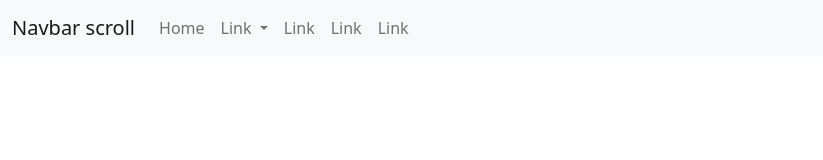
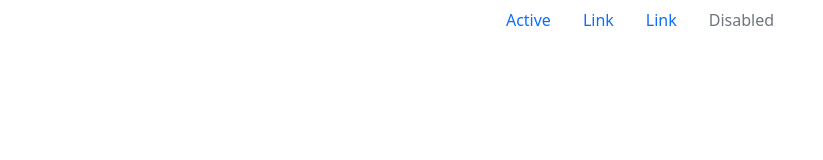
Before and after one commit to Arthur7436/nikkei-bar-restaurant-clone, a plain HTML site: page index.html in a window 1280 px wide. Shown: the whole page, without its empty margins (0-823 px from the left). Drawn offline with nearby package versions, Linux system fonts and the light colour scheme.

Commit message:
new nav html added

```diff
--- a/index.html
+++ b/index.html
@@ -5,7 +5,7 @@
     <meta charset="UTF-8">
     <meta http-equiv="X-UA-Compatible" content="IE=edge">
     <meta name="viewport" content="width=device-width, initial-scale=1.0">
-    <title>Nikkei Bar & Restaurant</title>
+    <title>Nikkei Bar & Restaurant clone</title>
     <!-- CSS only -->
     <link rel="stylesheet" href="style.css">
     <link href="https://cdn.jsdelivr.net/npm/bootstrap@5.2.2/dist/css/bootstrap.min.css" rel="stylesheet"
@@ -13,28 +13,9 @@
 </head>
 <body>
 <section>
-    <div>
-        <nav class="navbar navbar-expand-lg navbar-light bg-light">
-            <div class="container-fluid">
-              <a class="navbar-brand" href="#">Navbar scroll</a>
-              <button class="navbar-toggler" type="button" data-bs-toggle="collapse" data-bs-target="#navbarScroll" aria-controls="navbarScroll" aria-expanded="false" aria-label="Toggle navigation">
-                <span class="navbar-toggler-icon"></span>
-              </button>
-              <div class="collapse navbar-collapse" id="navbarScroll">
-                <ul class="navbar-nav me-auto my-2 my-lg-0 navbar-nav-scroll" style="--bs-scroll-height: 100px;">
+  <ul class="nav justify-content-center">
     <li class="nav-item">
-                    <a class="nav-link" aria-current="page" href="#">Home</a>
-                  </li>
-                  <li class="nav-item dropdown">
-                    <a class="nav-link dropdown-toggle" href="#" id="navbarScrollingDropdown" role="button" data-bs-toggle="dropdown" aria-expanded="false">
-                      Link
-                    </a>
-                    <ul class="dropdown-menu" aria-labelledby="navbarScrollingDropdown">
-                      <li><a class="dropdown-item" href="#">Action</a></li>
-                      <li><a class="dropdown-item" href="#">Another action</a></li>
-                      <li><hr class="dropdown-divider"></li>
-                      <li><a class="dropdown-item" href="#">Something else here</a></li>
-                    </ul>
+      <a class="nav-link active" href="#">Active</a>
     </li>
     <li class="nav-item">
       <a class="nav-link" href="#">Link</a>
@@ -43,13 +24,9 @@
       <a class="nav-link" href="#">Link</a>
     </li>
     <li class="nav-item">
-                    <a class="nav-link" href="#">Link</a>
+      <a class="nav-link disabled" href="#" tabindex="-1" aria-disabled="true">Disabled</a>
     </li>
   </ul>
-              </div>
-            </div>
-          </nav>
-    </div>
 </section>
 
 
```
Lines whose indentation alone changed are shown as unchanged.
